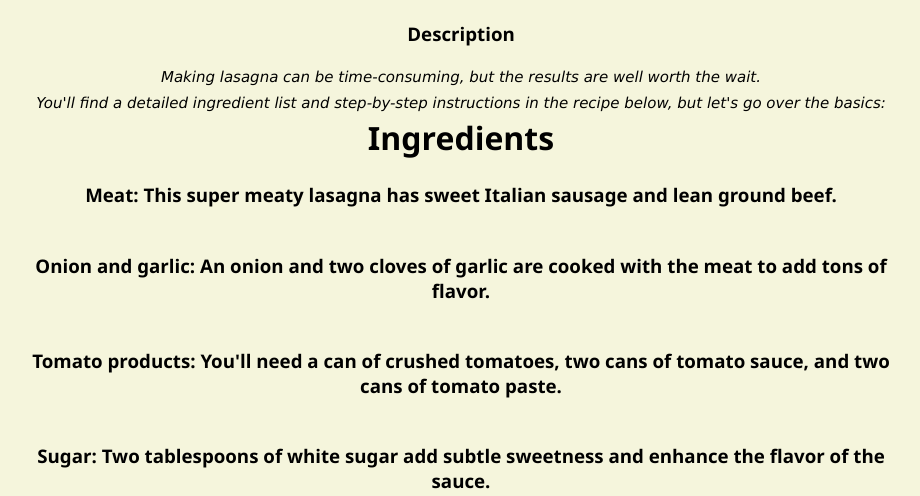
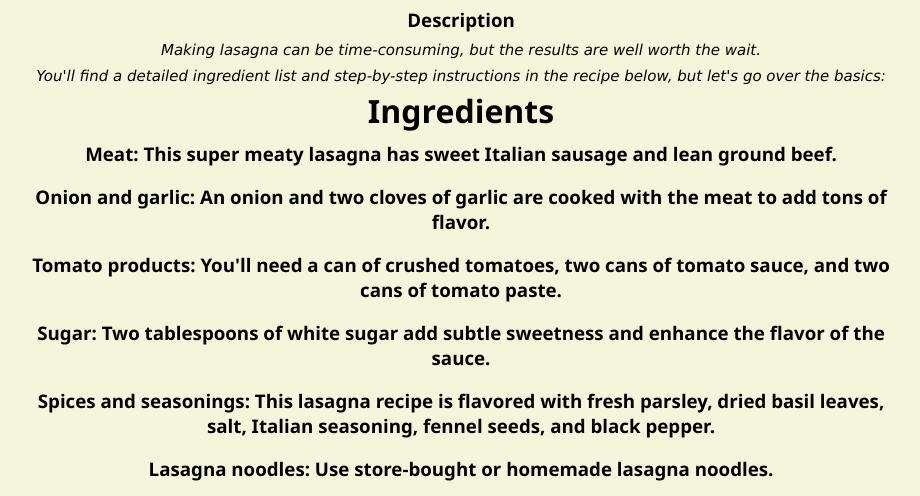
Before and after one commit to Nenad199822/odin-recipes, a plain HTML site: page recipes/lasagna.html in a window 1280 px wide. Shown: the part 346-842 px from the top of the page, without its empty margins (179-1099 px from the left). Drawn offline with Linux system fonts and the light colour scheme.

Commit message:
Thats it i finish all

```diff
--- a/styles.css
+++ b/styles.css
@@ -3,6 +3,7 @@
     padding: 0;
     box-sizing: border-box;
     text-align: center;
+    list-style-type: disc;
 }
 
 head {
@@ -18,10 +19,7 @@ body {
 h3 {
     display: block;
     font-size: 1.17em;
-    margin-block-start: 1em;
-    margin-block-end: 1em;
-    margin-inline-start: 0px;
-    margin-inline-end: 0px;
+    margin: 5px auto;
     font-weight: bold;
 }
 
@@ -46,7 +44,7 @@ p {
 
 #menu-ul {
     display: block;
-    color: black
+    color: black;
 }
 
 li a {
```
